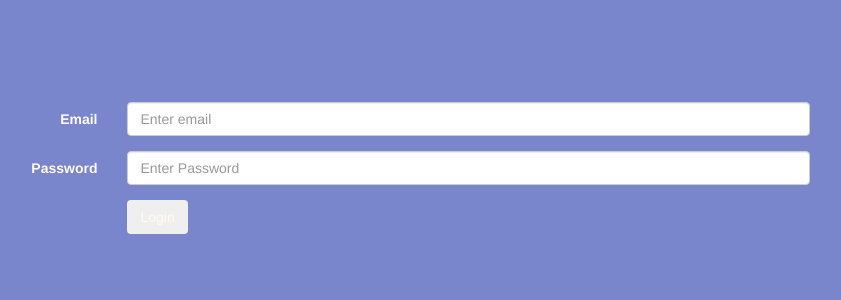
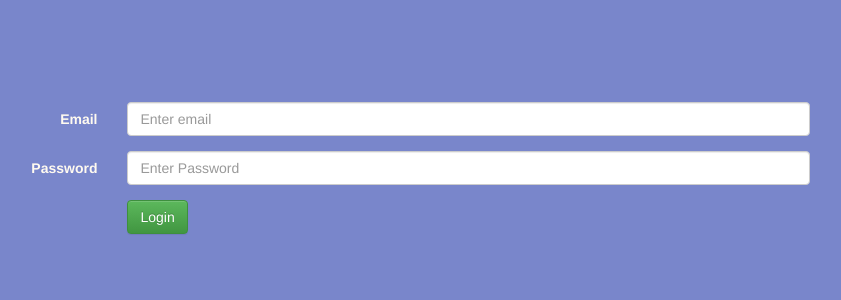
Before and after one commit to DiMesq/BD-PROJETO, a PHP site: page /login.php in a window 1280 px wide. Shown: the part 191-491 px from the top of the page, without its empty margins (100-941 px from the left). Run offline with PHP 8.4, Linux system fonts and the light colour scheme; some libraries are stand-ins or nearby versions.

Commit message:
fix style: change the submit button color.

```diff
--- a/notes_app/template/login_form.php
+++ b/notes_app/template/login_form.php
@@ -17,7 +17,7 @@
         </div>
         <div class="form-group">
           <div class="col-sm-5 col-sm-offset-2">
-            <button type="submit" class="btn">Login</button>
+            <button type="submit" class="btn btn-success">Login</button>
           </div>
         </div>
       </form>
```
